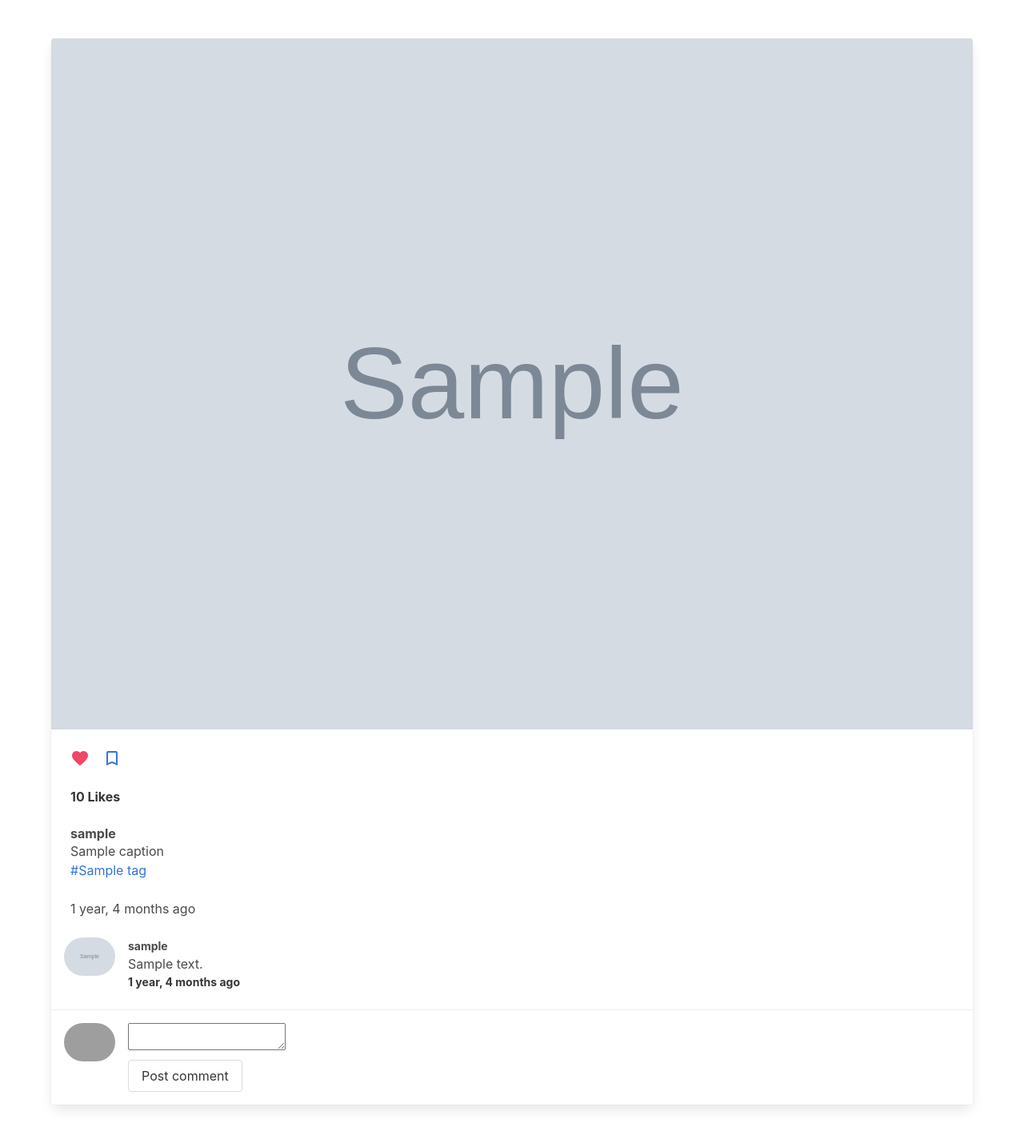
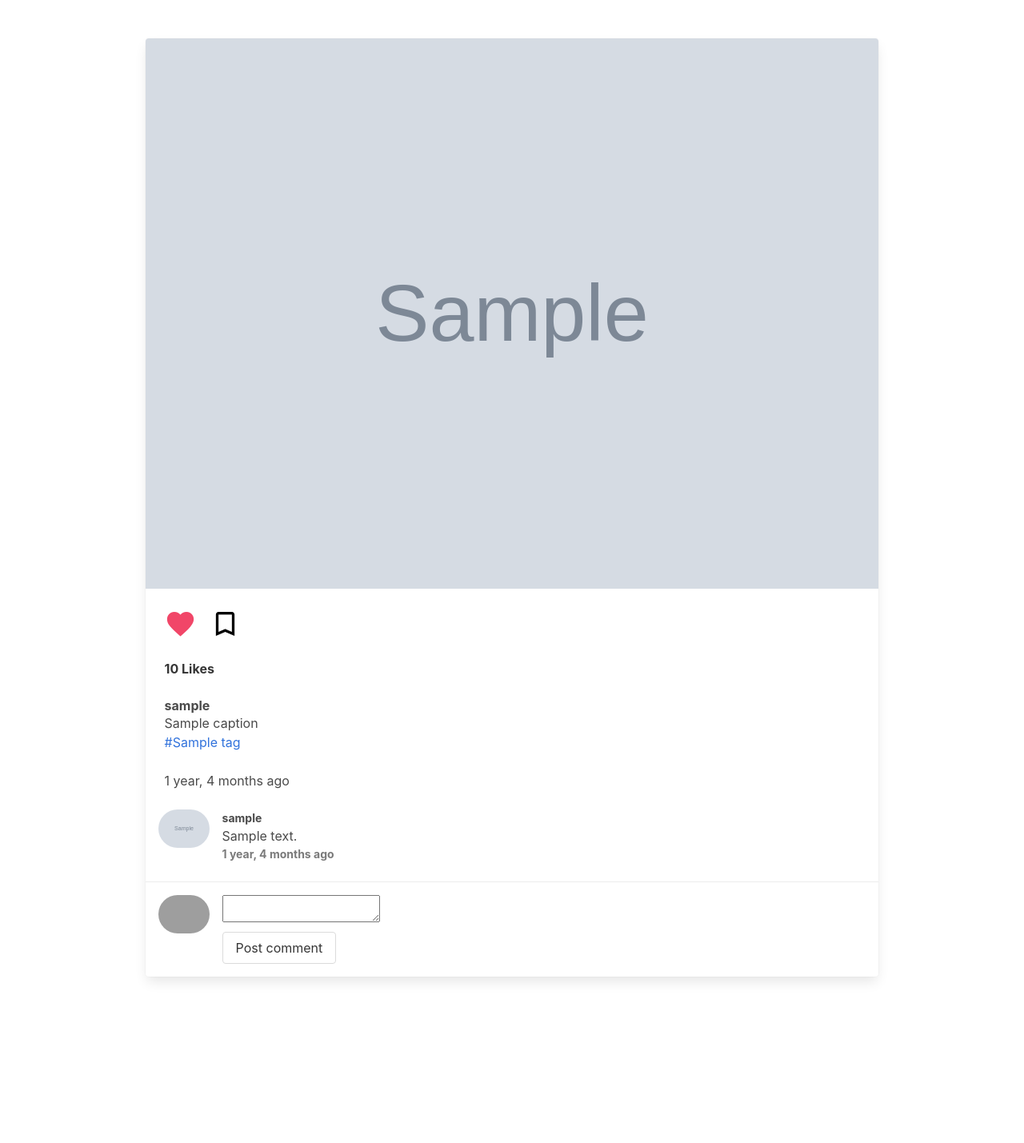
Before and after one commit to saharfk/instagramCloneProject, a Django app: template instagram_clone/instagram_clone/templates/post_detail.html in a window 1280 px wide. Shown: the part 52-1481 px from the top of the page at 80% size. After the commit the page ends 1279 px from the top, so only its background shows below. Run offline with Django 3.2, Linux system fonts and the light colour scheme; the template is opened without the code that fills it: most values are stand-ins (such as "Sample title", 1, 10 or a date in 2020); grey boxes marked "Sample" are stand-in pictures; form fields are guessed from the names that the template uses; grey boxes are pictures that could not be loaded.

Commit message:
add style to like and save icon

```diff
--- a/instagram_clone/instagram_clone/templates/post_detail.html
+++ b/instagram_clone/instagram_clone/templates/post_detail.html
@@ -6,7 +6,7 @@
 
 {% block content %}
 <div class="columns is-mobile is-centered">
-    <div class="column">
+    <div class="column is-four-fifths">
 
         <div class="card">
             <div class="card-image">
@@ -17,24 +17,24 @@
             <div class="card-content">
                 <div class="media">
 
-                    <div class="">
+                    <div>
                         <a href="{% url 'postlike' post.id %}">
-                            <i class="material-icons  has-text-danger">favorite</i>
+                            <i class="material-icons  has-text-danger" style="font-size: 40px;">favorite</i>
 
                         </a>
                     </div>
                     {% if favorited is True %}
 
-                    <div class="media-right">
+                    <div class="media-right ">
                         <a href="{% url 'postfavorite' post.id %}">
-                            <i class="material-icons ">turned_in</i>
+                            <i class="material-icons " style="color:black; font-size: 40px;">turned_in</i>
 
                         </a>
                     </div>
                     {% else %}
                     <div class="media-right">
                         <a href="{% url 'postfavorite' post.id %}">
-                            <i class="material-icons">turned_in_not</i>
+                            <i class="material-icons "  style="color:black ; font-size: 40px;">turned_in_not</i>
 
                         </a>
                     </div>
@@ -82,7 +82,7 @@
                             {{ comment.body }}
                             <br>
                             <strong>
-                                <small>{{ comment.date|naturaltime }}</small>
+                                <small class="has-text-grey">{{ comment.date|naturaltime }}</small>
                             </strong>
                         </p>
                     </div>
```
Also changed, not shown: instagram_clone/db.sqlite3.
